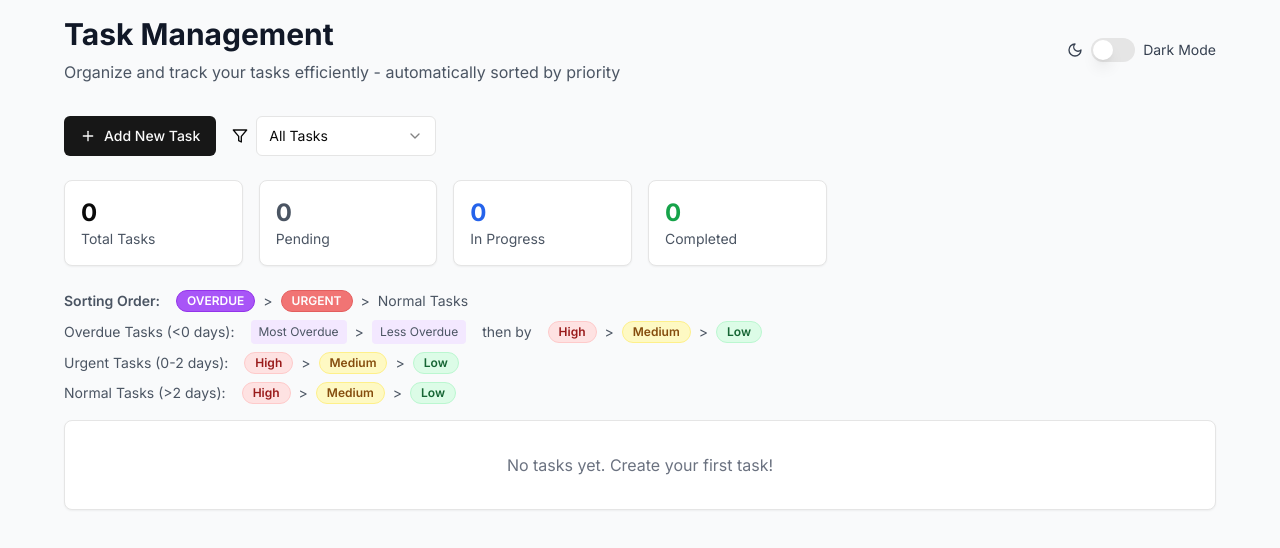
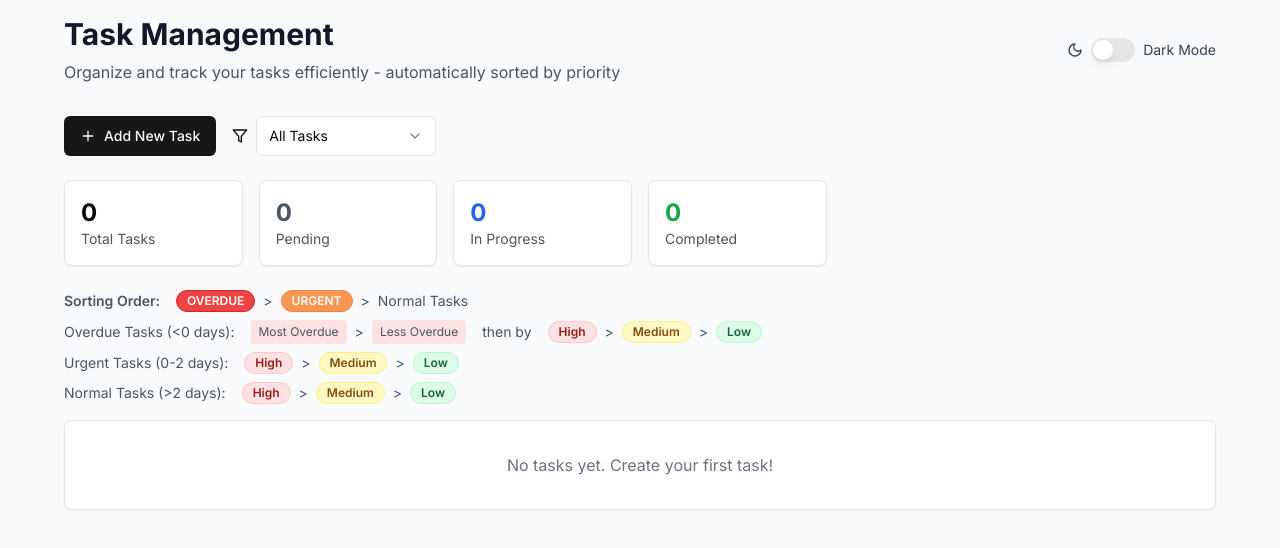
Before and after one commit to Marcello-Hugo-Laika/Task-Management-Web-Application, a Next.js app in the folder task-management/: page / in a window 1280 px wide. Shown: the top 548 px of the page. Built offline with nearby package versions, Linux system fonts and the light colour scheme.

Commit message:
Update: Changed Urgent and Overdue Tag color

```diff
--- a/task-management/app/page.tsx
+++ b/task-management/app/page.tsx
@@ -409,18 +409,18 @@ export default function TaskManager() {
             </CardContent>
           </Card>
           {overdueCount > 0 && (
-            <Card className="dark:border-white border-purple-500 dark:border-purple-400 bg-purple-50 dark:bg-purple-900/20">
+            <Card className="border-red-500 dark:border-red-400 bg-red-50 dark:bg-red-900/20 dark:border-white">
               <CardContent className="p-4">
-                <div className="text-2xl font-bold text-purple-600 dark:text-purple-400">{overdueCount}</div>
-                <div className="text-sm text-purple-600 dark:text-purple-400">Overdue</div>
+                <div className="text-2xl font-bold text-red-600 dark:text-red-400">{overdueCount}</div>
+                <div className="text-sm text-red-600 dark:text-red-400">Overdue</div>
               </CardContent>
             </Card>
           )}
           {urgentCount > 0 && (
-            <Card className="dark:border-white border-red-500 dark:border-red-400 bg-red-50 dark:bg-red-900/20">
+            <Card className="border-orange-500 dark:border-orange-400 bg-orange-50 dark:bg-orange-900/20 dark:border-white">
               <CardContent className="p-4">
-                <div className="text-2xl font-bold text-red-600 dark:text-red-400">{urgentCount}</div>
-                <div className="text-sm text-red-600 dark:text-red-400">Urgent</div>
+                <div className="text-2xl font-bold text-orange-600 dark:text-orange-400">{urgentCount}</div>
+                <div className="text-sm text-orange-600 dark:text-orange-400">Urgent</div>
               </CardContent>
             </Card>
           )}
@@ -456,9 +456,9 @@ export default function TaskManager() {
             <div className="flex items-center gap-4">
               <span className="font-semibold">Sorting Order:</span>
               <div className="flex items-center gap-2">
-                <Badge className="bg-purple-500 text-white border-purple-600 text-xs">OVERDUE</Badge>
+                <Badge className="bg-red-500 text-white border-red-600 text-xs">OVERDUE</Badge>
                 <span>&gt;</span>
-                <Badge className="bg-red-500 text-white border-red-600 text-xs animate-pulse">URGENT</Badge>
+                <Badge className="bg-orange-500 text-white border-orange-600 text-xs animate-pulse">URGENT</Badge>
                 <span>&gt;</span>
                 <span>Normal Tasks</span>
               </div>
@@ -466,9 +466,9 @@ export default function TaskManager() {
             <div className="flex items-center gap-4">
               <span>Overdue Tasks (&lt;0 days):</span>
               <div className="flex items-center gap-2">
-                <span className="text-xs bg-purple-100 dark:bg-purple-900 px-2 py-1 rounded">Most Overdue</span>
+                <span className="text-xs bg-red-100 dark:bg-red-900 px-2 py-1 rounded">Most Overdue</span>
                 <span>&gt;</span>
-                <span className="text-xs bg-purple-100 dark:bg-purple-900 px-2 py-1 rounded">Less Overdue</span>
+                <span className="text-xs bg-red-100 dark:bg-red-900 px-2 py-1 rounded">Less Overdue</span>
                 <span className="text-sm mx-2">then by</span>
                 <Badge className="bg-red-100 dark:bg-red-900 text-red-800 dark:text-red-200 border-red-200 dark:border-red-700">
                   High
@@ -540,9 +540,9 @@ export default function TaskManager() {
                   key={task.id}
                   className={`hover:shadow-md transition-all duration-300 ${
                     isOverdue
-                      ? "border-purple-500 dark:border-purple-400 shadow-purple-500/50 dark:shadow-purple-400/50 shadow-lg dark:shadow-lg animate-pulse border-2"
+                      ? "border-red-500 dark:border-red-400 shadow-red-500/50 dark:shadow-red-400/50 shadow-lg dark:shadow-lg animate-pulse border-2"
                       : isUrgent
-                        ? "border-red-500 dark:border-red-400 shadow-red-500/50 dark:shadow-red-400/50 shadow-lg dark:shadow-lg animate-pulse border-2"
+                        ? "border-orange-500 dark:border-orange-400 shadow-orange-500/50 dark:shadow-orange-400/50 shadow-lg dark:shadow-lg animate-pulse border-2"
                         : "dark:border-white"
                   }`}
                 >
@@ -566,12 +566,12 @@ export default function TaskManager() {
                               {task.title}
                             </h3>
                             {isOverdue && (
-                              <Badge className="bg-purple-500 text-white border-purple-600 text-xs flex items-center gap-1">
+                              <Badge className="bg-red-500 text-white border-red-600 text-xs flex items-center gap-1">
                                 <AlertTriangle className="w-3 h-3" /> OVERDUE
                               </Badge>
                             )}
                             {isUrgent && !isOverdue && (
-                              <Badge className="bg-red-500 text-white border-red-600 text-xs animate-pulse">
+                              <Badge className="bg-orange-500 text-white border-orange-600 text-xs animate-pulse">
                                 URGENT
                               </Badge>
                             )}
@@ -584,9 +584,9 @@ export default function TaskManager() {
                               <div
                                 className={`flex items-center gap-1 text-sm ${
                                   isOverdue
-                                    ? "text-purple-600 dark:text-purple-400 font-semibold"
+                                    ? "text-red-600 dark:text-red-400 font-semibold"
                                     : isUrgent
-                                      ? "text-red-600 dark:text-red-400 font-semibold"
+                                      ? "text-orange-600 dark:text-orange-400 font-semibold"
                                       : "text-gray-500 dark:text-white"
                                 }`}
                               >
```
